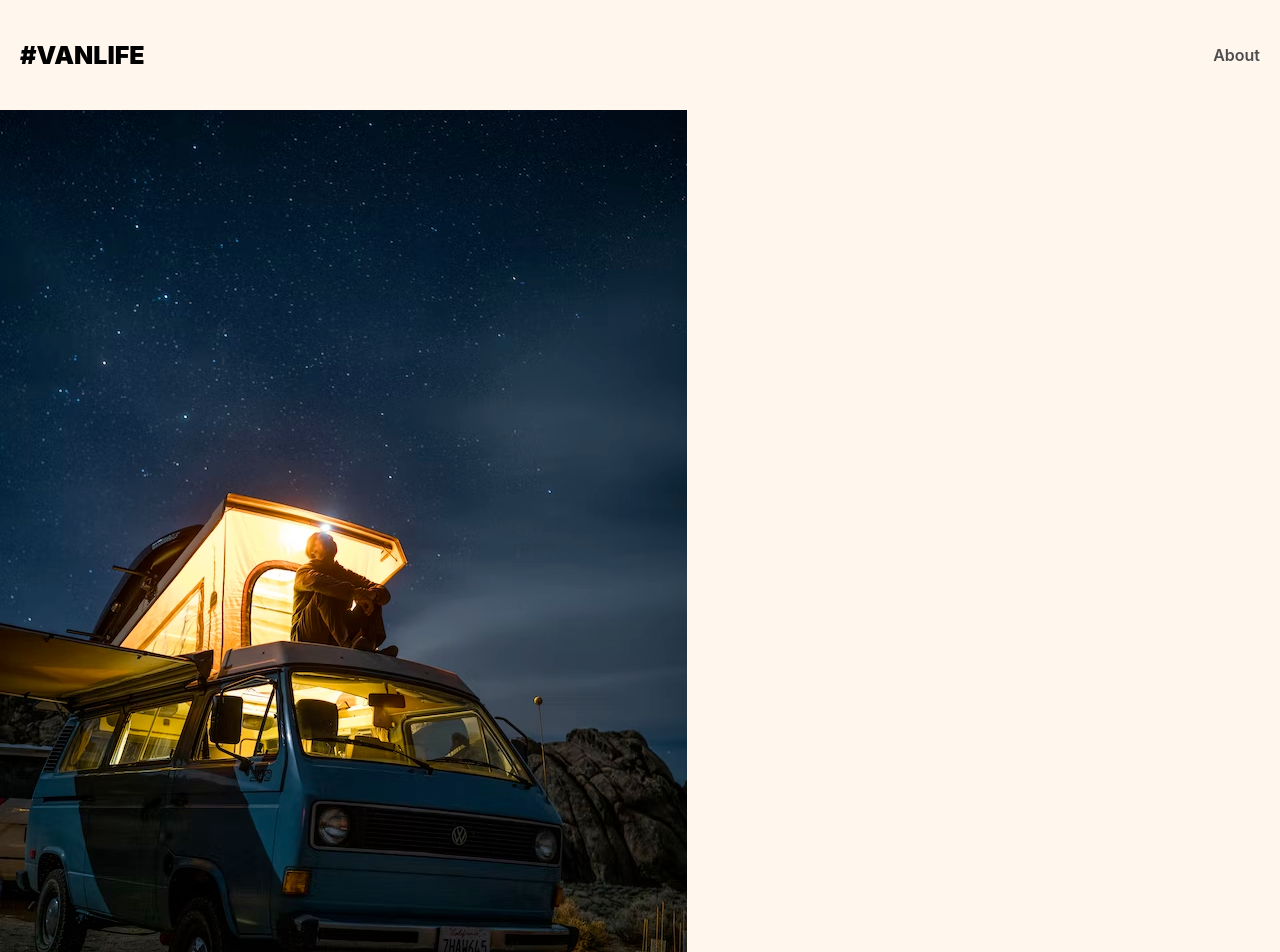
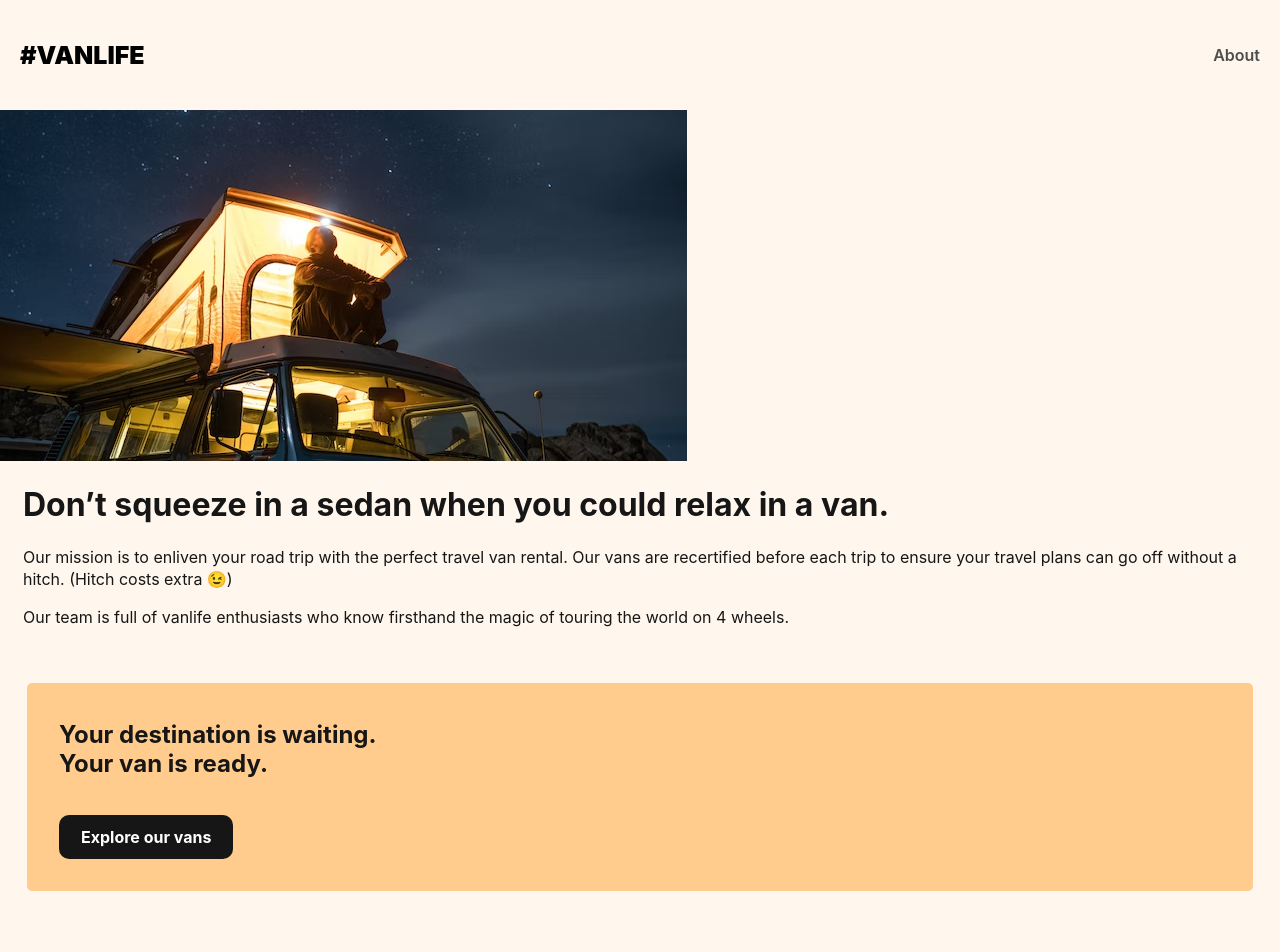
Before and after one commit to TheBoyBass/CS20240126_WFO2407_C_Lindokuhle-Sibeko_DJS08, a React (Vite) app: page /about in a window 1280 px wide. Shown: the top 952 px of the page. After the commit the page ends 891 px from the top, so only its background shows below. Built offline with nearby package versions, Linux system fonts and the light colour scheme.

Commit message:
Fixed about image size.

```diff
--- a/components/About.jsx
+++ b/components/About.jsx
@@ -1,3 +1,4 @@
+import { Link } from "react-router-dom"
 function About() {
     return (
         <div className="about-page-container">
@@ -9,6 +10,7 @@ function About() {
             </div>
             <div className="about-page-cta">
                 <h2>Your destination is waiting.<br />Your van is ready.</h2>
+                <Link className="link-button" to="/vans">Explore our vans</Link>
             </div>
         </div>
     );
--- a/src/index.css
+++ b/src/index.css
@@ -161,6 +161,8 @@ footer {
 /*** ABOUT PAGE ***/
 .about-hero-image {
   max-width: 100%;
+  height: auto;
+  width:fit-content;
 }
 
 .about-page-content {
```
Also changed, not shown: assets/images/about hero.png.
